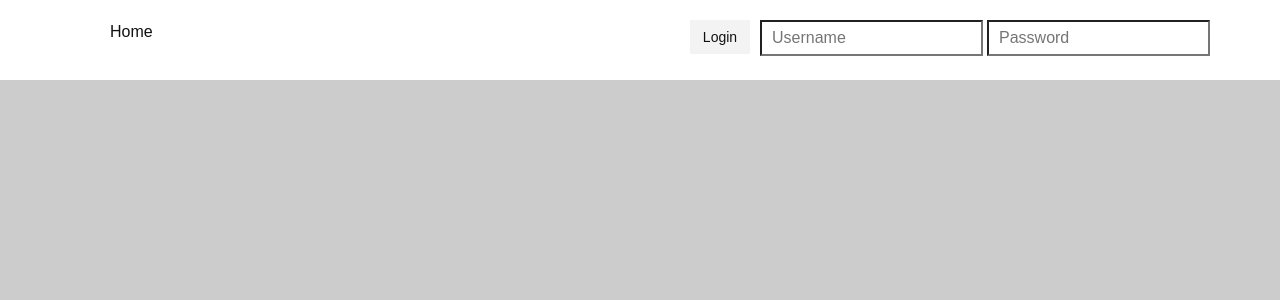
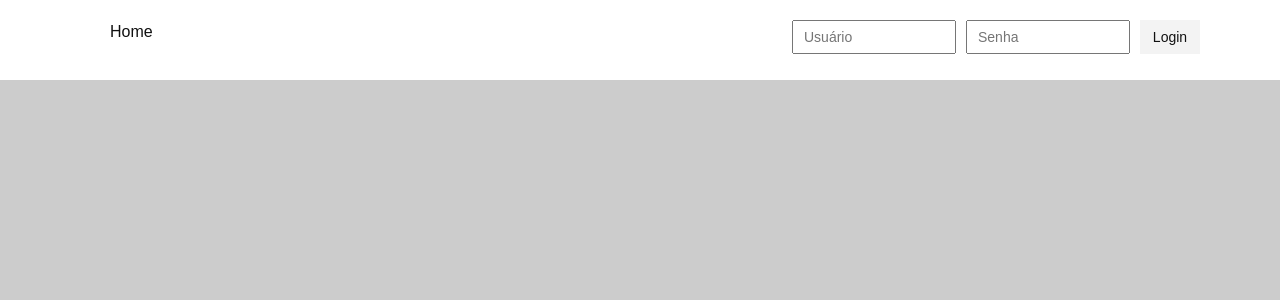
Before and after one commit to jjdariva/Black-softwares-hackaton, a PHP site: page / in a window 1280 px wide. Shown: the top 300 px of the page. Run offline with PHP 8.4, Linux system fonts and the light colour scheme.

Commit message:
pagina inicial completa é dbh

```diff
--- a/index.php
+++ b/index.php
@@ -13,12 +13,12 @@
 	<div class="principal">
 		<nav>
 			<ul>
-				<li><a href="index.php">Home</a></li>
+				<li><a href="/index.php">Home</a></li>
 			</ul>
 			<div class="nav-login">
-				<form action="includes/loginc.php" method="POST">
-					<input type="text" name="username" placeholder="Username">
-					<input type="password" name="pwd" placeholder="Password">
+				<form action="includes/login.inside.php" method="POST">
+					<input type="text" name="username" placeholder="Usuário">
+					<input type="password" name="pwd" placeholder="Senha">
 					<button type="submit" name="submit">Login</button>
 				</form>
 </body>
--- a/style.css
+++ b/style.css
@@ -122,13 +122,15 @@ header nav form {
     height: 34px;
 }
 header nav form input{
-    padding-left: 10px;
-    font-family: Arial;
-    font-size: 16px;
+    float: left;
+    width: 140px;
+    height: 30px;
+    padding: 0px 10px;
+    margin-right: 10px;
+    font-family: arial;
+    font-size: 14px;
     color: #111;
-    background-color: #fff;
-    height: 30px;
-    line-height:30px;
+    line-height: 30px;
 }
 header nav form button{
     float:left;
```
Also changed, not shown: includes/dtb.inside.php (added, +8 -0 lines), includes/login.inside.php (added).
